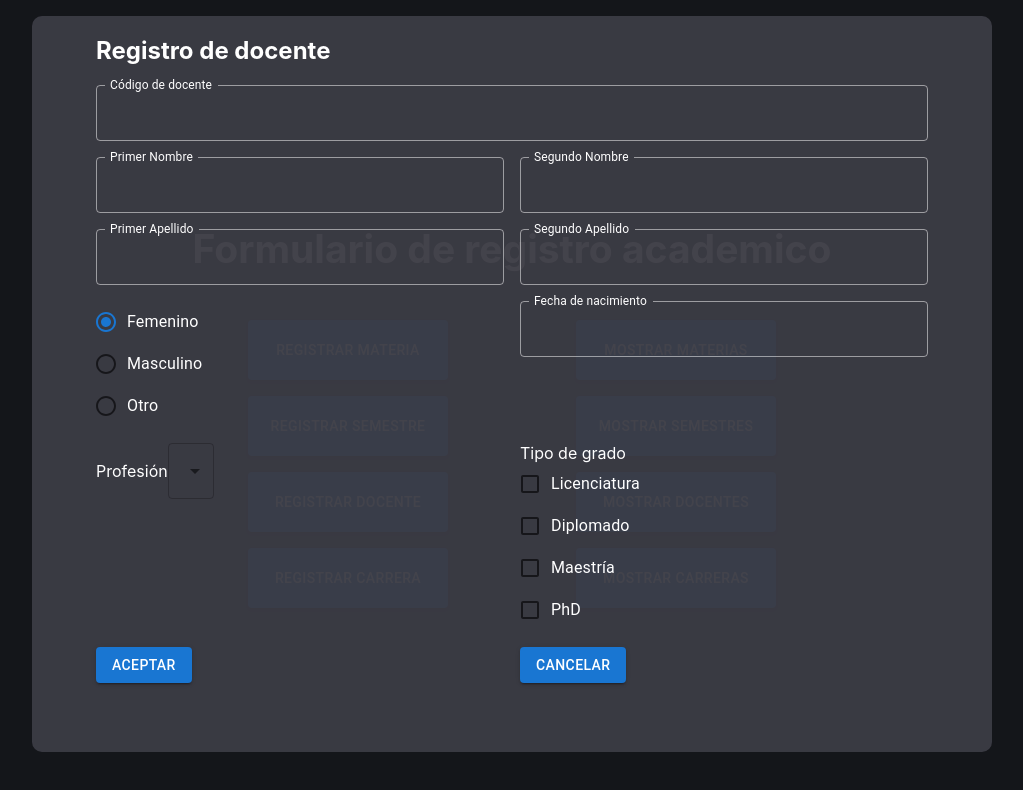
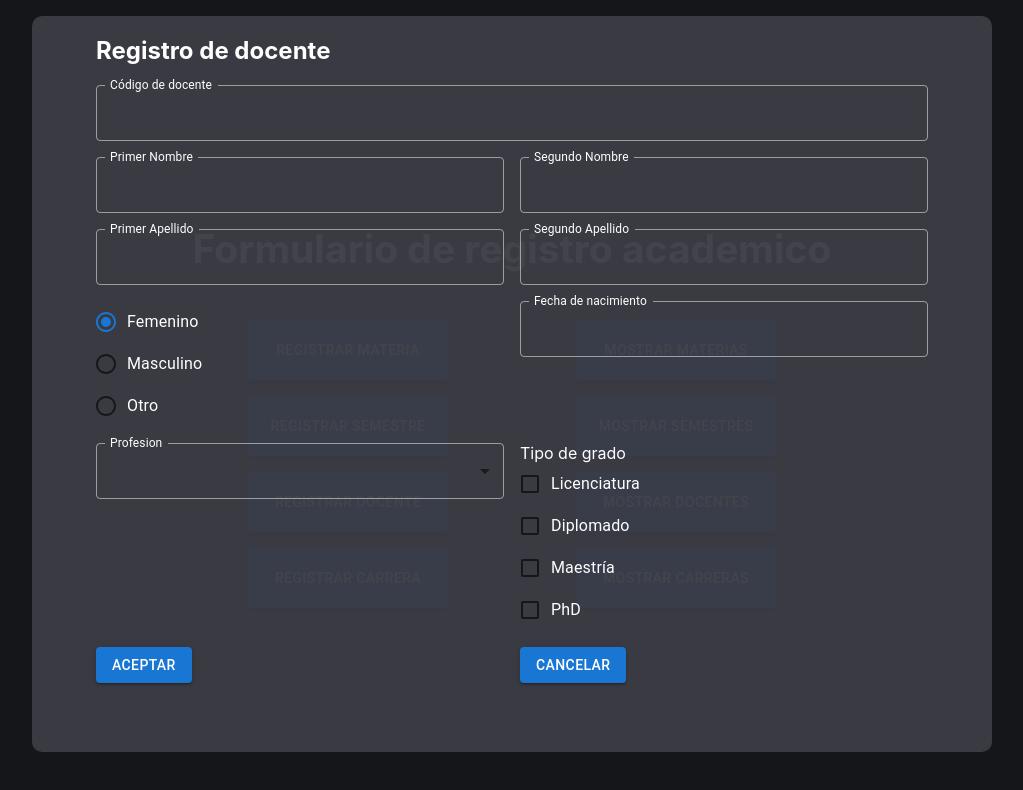
Before and after one commit to Sstrmn1/proyectoFinalProi, a React (Create React App) app: page / in a window 1280 px wide. Both pictures are taken after a click on the button "REGISTRAR DOCENTE". Shown: the top 790 px of the page, without its empty margins (128-1151 px from the left). Built offline with nearby package versions, Linux system fonts and the light colour scheme.

Commit message:
estetica del modal docente terminada, al parecer sin errores

```diff
--- a/src/componentes/modalDocente.js
+++ b/src/componentes/modalDocente.js
@@ -217,12 +217,16 @@ const ModalDocente = ({ open, handleClose, addDocente }) => {
               />
             </Grid>
             <Grid item xs={6}>
-              <label>Profesión</label>
-              <Select
-                labelId="demo-simple-select-label"
-                id="demo-simple-select"
+              <TextField
+                label="Profesion"
+                id="profesion"
+                select
+                variant="outlined"
+                fullWidth
+                InputLabelProps={{
+                  shrink: true,
+                }}
                 value={profesion}
-                label="Profesión"
                 onChange={handleProfesionChange}
               >
                 <MenuItem value="Ingenieria">Ingeniería</MenuItem>
@@ -230,7 +234,7 @@ const ModalDocente = ({ open, handleClose, addDocente }) => {
                 <MenuItem value="Medicina">Medicina</MenuItem>
                 <MenuItem value="Economia">Economía</MenuItem>
                 <MenuItem value="Administracion">Administración</MenuItem>
-              </Select>
+              </TextField>
             </Grid>
 
             <Grid item xs={6}>
```
